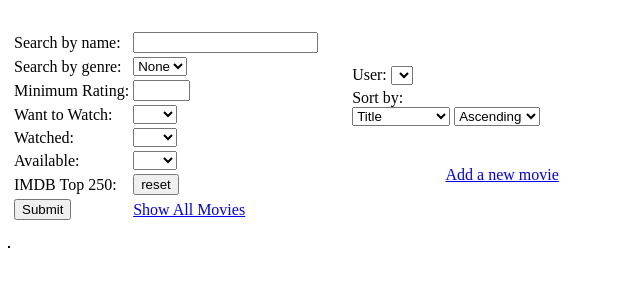
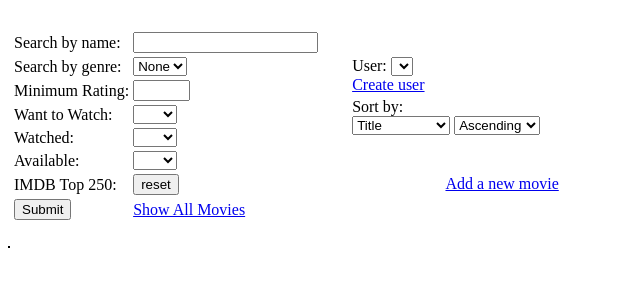
Before and after one commit to dbrown92700/MovieLib, a Flask app: template templates/list_movies.html in a window 1280 px wide. Shown: the top 300 px of the page, without its empty margins (0-640 px from the left). Run offline with Flask 3, Linux system fonts and the light colour scheme; the template is opened without the code that fills it, so the values that code supplies are empty.

Commit message:
sql updates

```diff
--- a/movie_server.py
+++ b/movie_server.py
@@ -157,6 +157,12 @@ def toggle():
     return Markup('ok')
 
 
+@app.route('/new_user')
+def new_user():
+
+    return render_template('new_user.html')
+
+
 @app.route('/user')
 def set_user():
     db = database()
--- a/templates/list_movies.html
+++ b/templates/list_movies.html
@@ -114,7 +114,8 @@ function set_user() {
                         User:
                         <select name="user" id="user">
                             {{user_list}}
-                        </select>
+                        </select><br>
+                        <a href="/new_user">Create user</a>
                     </td>
                 </tr>
                 <tr>
```
Also changed, not shown: templates/new_user.html (added, +13 -0 lines).
